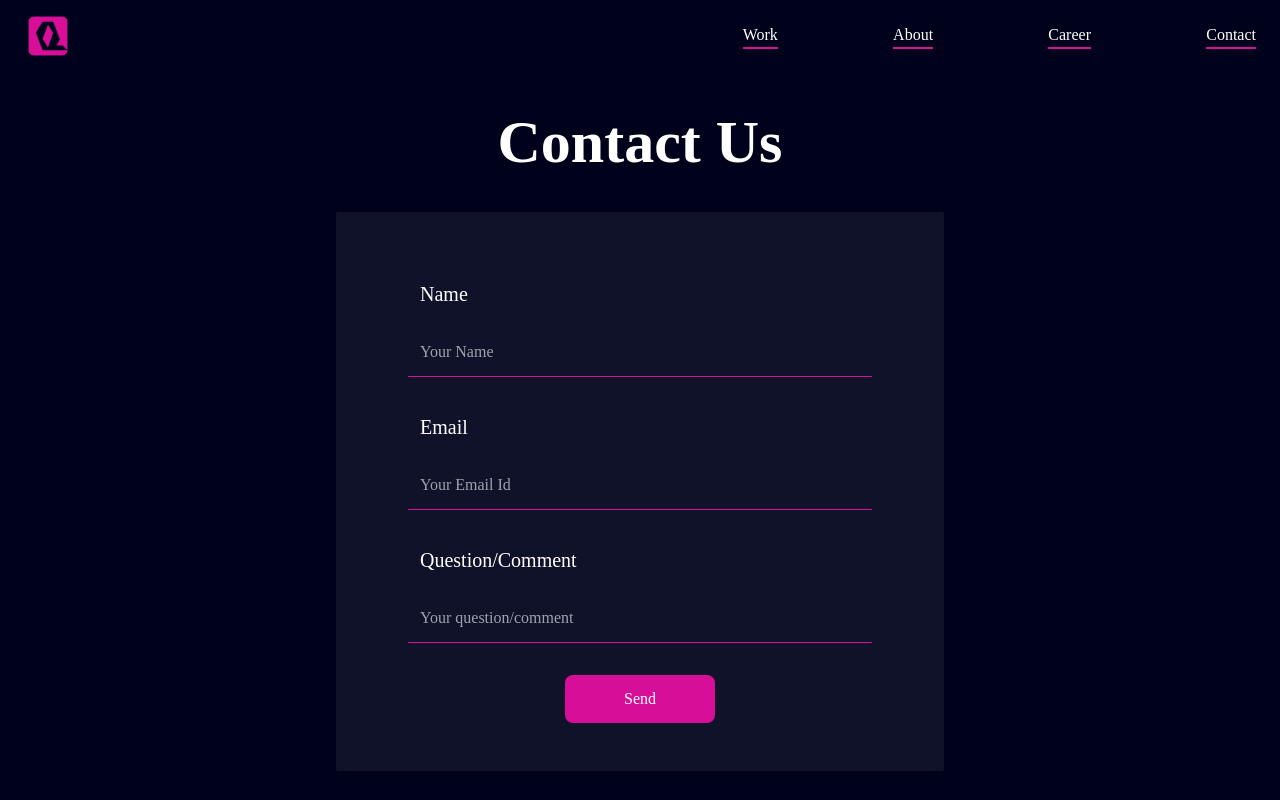
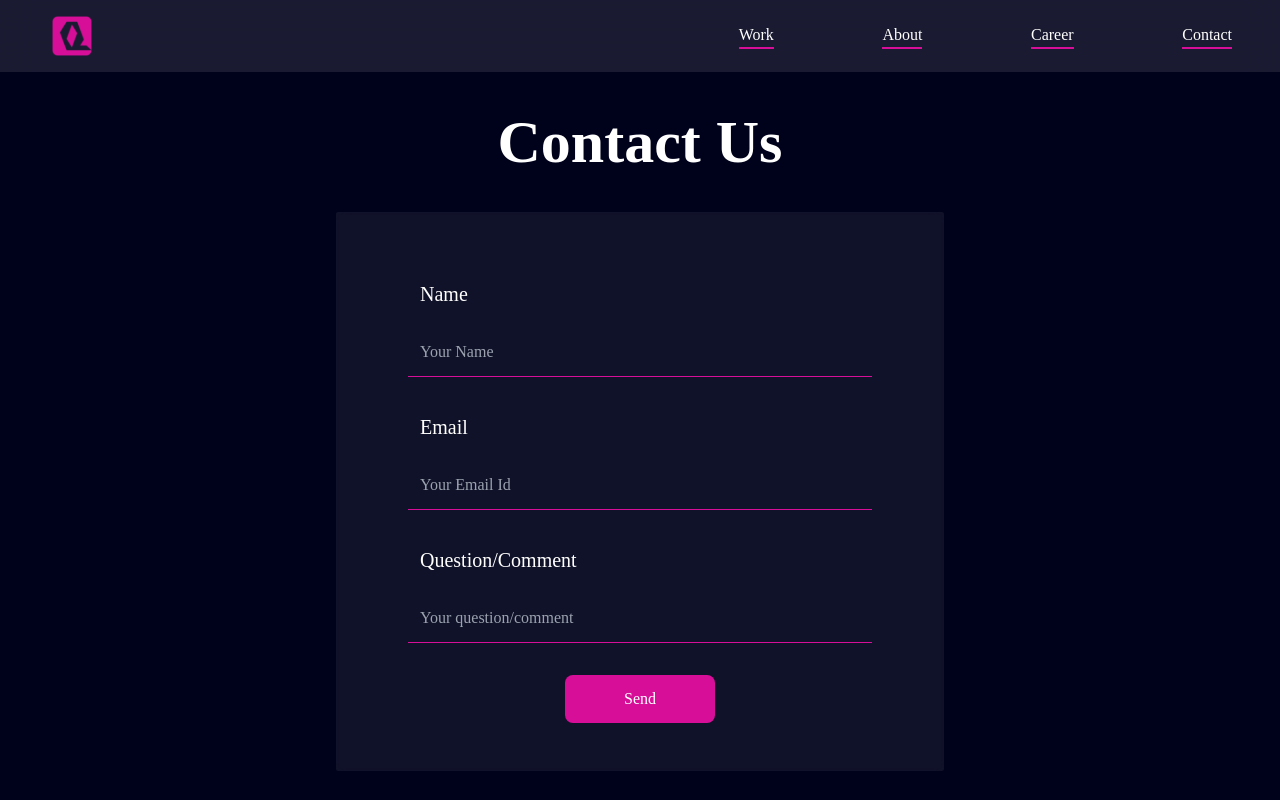
Before and after one commit to gautams180/quantek-portal, a React (Vite) app: page /contact in a window 1280 px wide. Shown: the top 800 px of the page. Built offline with nearby package versions, Linux system fonts and the light colour scheme; a web font is replaced by a local one.

Commit message:
chore: apply glassmorphism effect to navbar

```diff
--- a/src/components/navbar/index.tsx
+++ b/src/components/navbar/index.tsx
@@ -9,7 +9,7 @@ interface HeaderItem {
 
 export const Navbar: React.FC = () => {
   return (
-    <header className="w-full flex py-4 px-6 text-white bg-transparent sticky top-0 z-[100]">
+    <header className="w-full flex py-4 px-12 text-white bg-white/10  backdrop-blur-lg sticky top-0 z-[100] ">
       <div className="w-full flex justify-between items-center">
         <div className="flex ml-1 w-2/12 text-2xl">
           <QuantekIcon />
```
